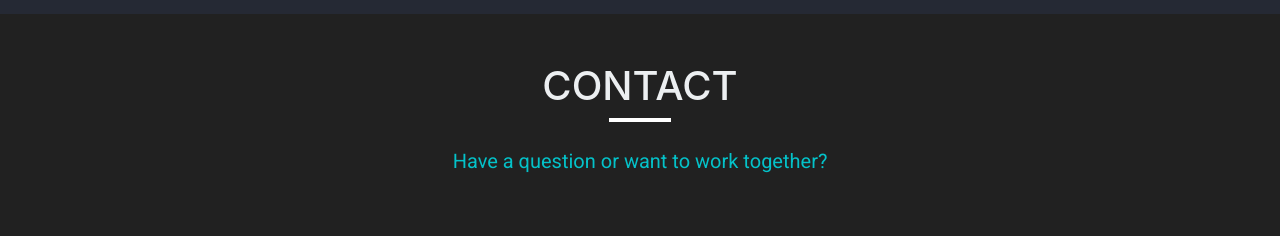
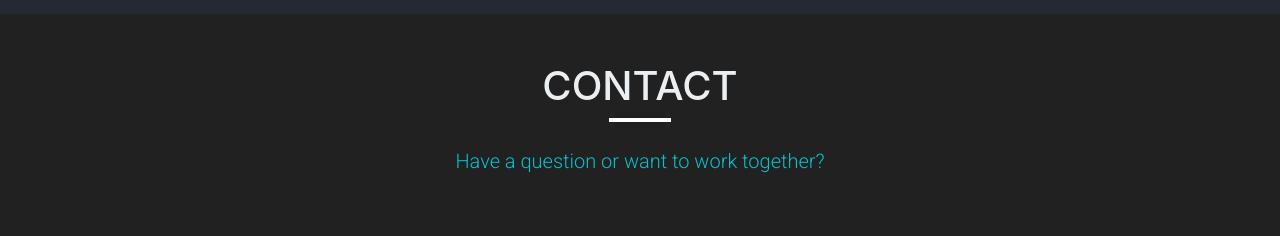
Before and after one commit to 6ixpaths/Portfolio, a Vue app in the folder portfolio/: page / in a window 1280 px wide. Shown: the part 2026-2262 px from the top of the page. Built offline with nearby package versions, Linux system fonts and the light colour scheme.

Commit message:
Change font weight of p element

```diff
--- a/portfolio/src/components/Contact.vue
+++ b/portfolio/src/components/Contact.vue
@@ -63,6 +63,7 @@ p{
 
     color: #04C2C9;
     font-size: 1.25rem;
+    font-weight: 300;
 }
 
 label{
```
